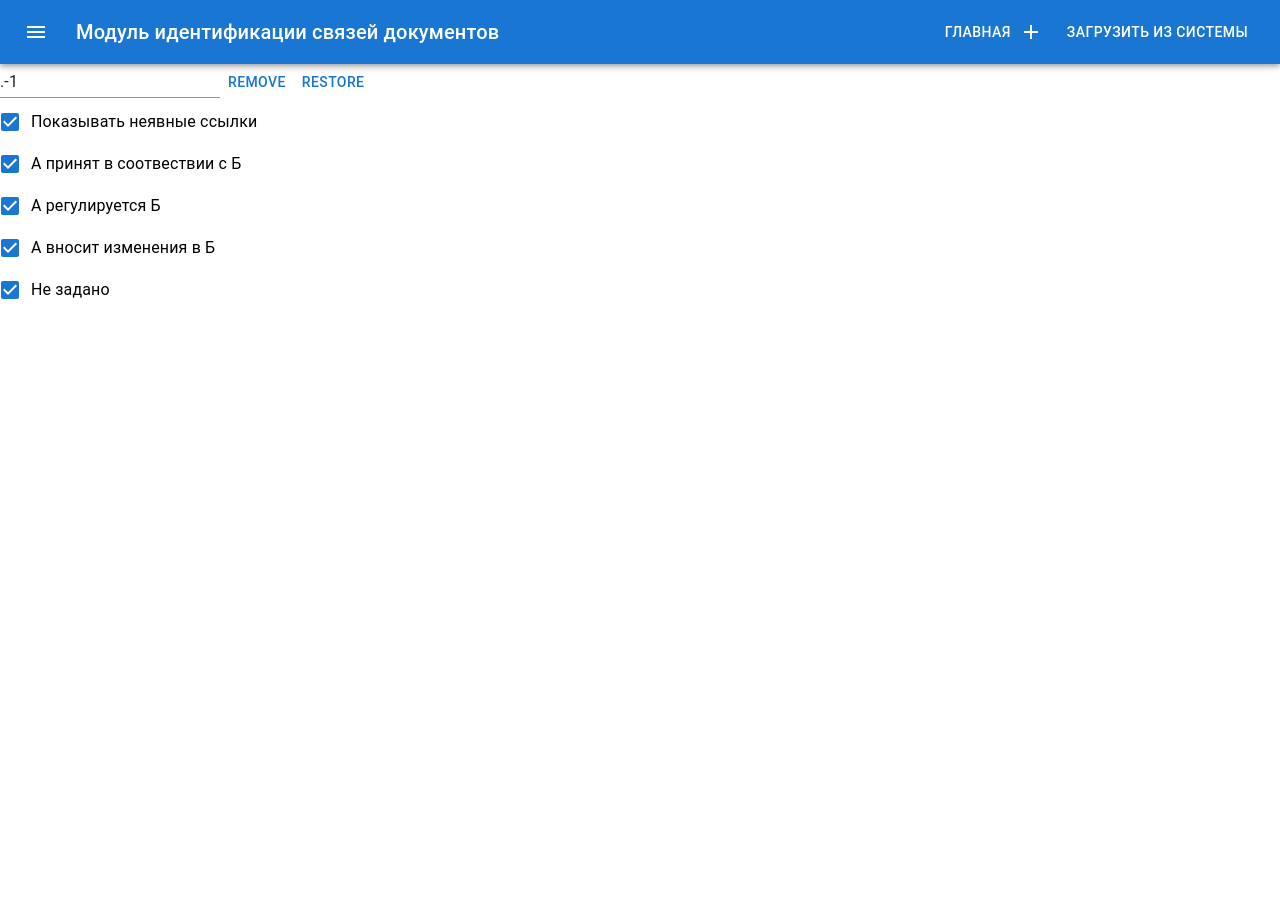
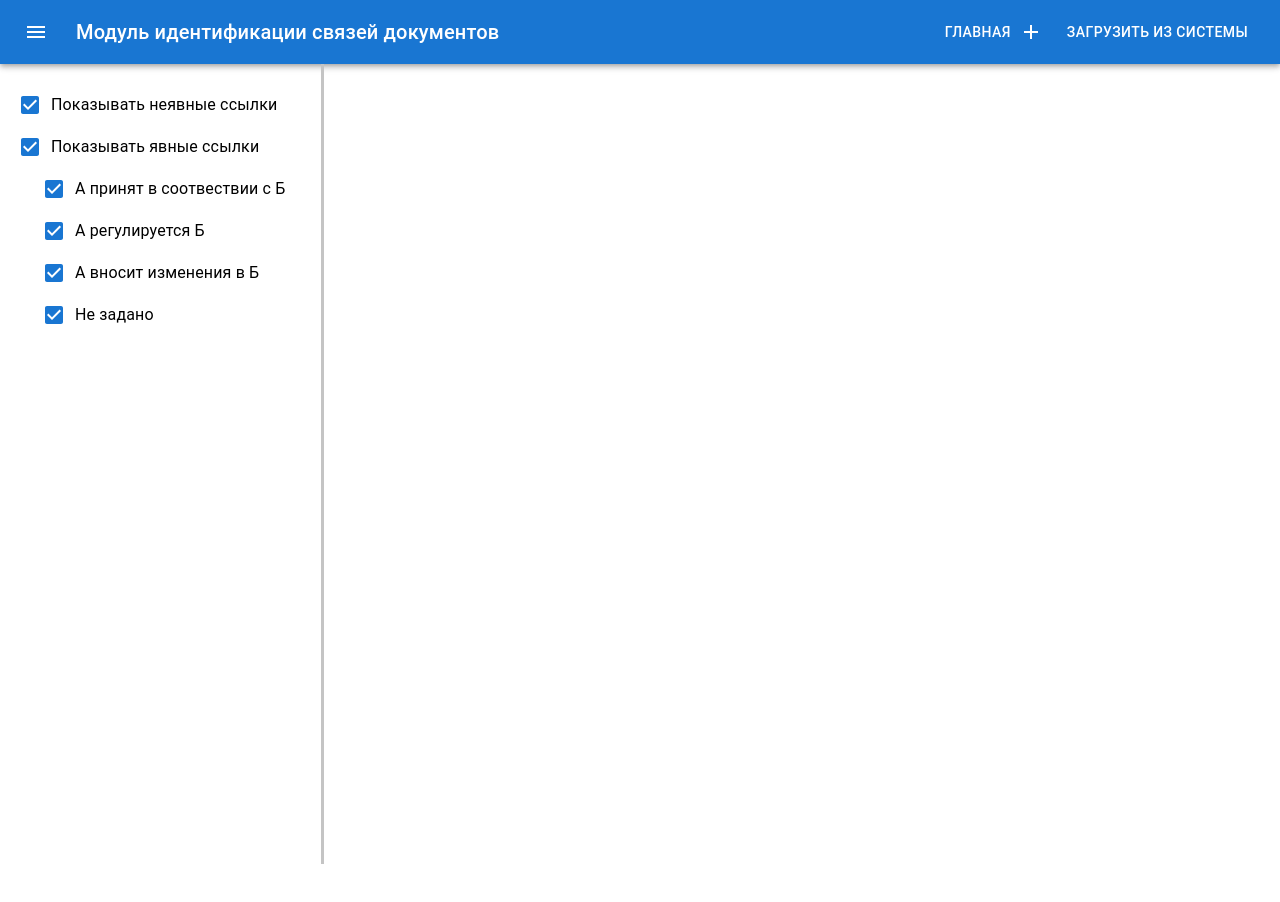
Before and after one commit to GurovaAnya/kp-app-links, a React (Create React App) app: page / in a window 1280 px wide. Shown: the top 902 px of the page. After the commit the page ends 864 px from the top, so only its background shows below. Built offline with nearby package versions, Linux system fonts and the light colour scheme; no server answers.

Commit message:
nice and clean side menu

```diff
--- a/src/App.js
+++ b/src/App.js
@@ -2,15 +2,20 @@ import './App.css';
 import Header from "./Header"
 import RoutesLocal from "./RoutesLocal";
 import MainPage from "./MainPage";
+import {useState} from "react";
 
-const App = () => (
-    <div className="App">
-        <Header/>
-        <RoutesLocal>
-           <MainPage/>
-        </RoutesLocal>
+const App = () => {
+    const [showSideMenu, setShowSideMenu] = useState(true);
+    console.log("App", showSideMenu);
+    return (
+        <div className="App">
+            <Header toggleSideMenu={() => setShowSideMenu(!showSideMenu)}/>
+            <RoutesLocal showSideMenu={showSideMenu}>
+                <MainPage showSideMenu={showSideMenu}/>
+            </RoutesLocal>
 
-    </div>
-)
+        </div>
+    );
+}
 
 export default App;
--- a/src/Graph.js
+++ b/src/Graph.js
@@ -5,7 +5,7 @@ import {useNavigate} from "react-router-dom";
 import {SideMenu} from "./SideMenu";
 
 
-export function Graph() {
+export function Graph({showSideMenu}) {
     const cyto = useRef();
     const navigate = useNavigate();
     const [graph, setGraph] = useState({"edges": [], "nodes": []});
@@ -16,6 +16,7 @@ export function Graph() {
         classesToHideCopy[classes] = cy.$(classes).remove()
         setClassesToHide(classesToHideCopy);
     }
+
     const restore = (classes) => {
         const classesToHideCopy = classesToHide;
         const dataToRestore = classesToHideCopy[classes];
@@ -94,12 +95,18 @@ export function Graph() {
 
     }, [graph]);
 
+    console.log("Graph", showSideMenu);
     return (
-        <>
-
-            <SideMenu filter={filter} restore={restore}/>
-            <div className="graph" ref={cyto}/>
-        </>
+        <div className={"graph-flex-container"}>
+            {showSideMenu && (
+                <div className={"side-menu"} >
+                    <SideMenu className={"graph-flex-child"} filter={filter} restore={restore}/>
+                </div>
+            )}
+            <div className={"graph-flex-child"}>
+                <div className="graph" ref={cyto}/>
+            </div>
+        </div>
 
     );
 }
--- a/src/Header.js
+++ b/src/Header.js
@@ -11,7 +11,7 @@ import AddTextDialog from "./AddTextDialog";
 import AddFromRomaDialog from "./AddFromRomaDialog";
 
 
-const Header = () => {
+const Header = ({toggleSideMenu}) => {
 
     const [isAddModalShown, setAddModalShown] = useState(false);
     const [isAddFromRomaShown, setIsAddFromRomaShown] = useState(false);
@@ -25,6 +25,7 @@ const Header = () => {
                     color="inherit"
                     aria-label="menu"
                     sx={{mr: 2}}
+                    onClick={toggleSideMenu}
                 >
                     <MenuIcon/>
                 </IconButton>
--- a/src/MainPage.js
+++ b/src/MainPage.js
@@ -1,10 +1,13 @@
 import React from "react";
 import {Graph} from "./Graph";
 
-const MainPage = () => (
-    <>
-        <Graph/>
-    </>
-);
+const MainPage = ({showSideMenu}) => {
+    console.log("MainPage", showSideMenu);
+    return (
+        <>
+            <Graph showSideMenu={showSideMenu}/>
+        </>
+    );
+}
 
 export default MainPage;
--- a/src/RoutesLocal.js
+++ b/src/RoutesLocal.js
@@ -9,11 +9,11 @@ import {
 import MainPage from "./MainPage";
 
 
-const RoutesLocal = () => (
+const RoutesLocal = ({showSideMenu}) => (
     <Router>
         <Routes>
             <Route path="/document/:id" element={<DocumentInfo/>}/>
-            <Route path="/" element={<MainPage/>}/>
+            <Route path="/" element={<MainPage showSideMenu={showSideMenu}/>}/>
         </Routes>
     </Router>
 );
--- a/src/SideMenu.js
+++ b/src/SideMenu.js
@@ -1,10 +1,8 @@
 import React, {useState} from "react";
-import Input from "@mui/material/Input";
-import Button from "@mui/material/Button";
-import {Checkbox, FormControlLabel} from "@mui/material";
+import {Box, Checkbox, FormControlLabel} from "@mui/material";
+import filter from "cytoscape/src/collection/filter";
 
 export const SideMenu = ({filter, restore}) => {
-    const [classes, setClasses] = useState(".-1");
     const [showImplicit, setShowImplicit] = useState(true);
     const [show0, setShow0] = useState(true);
     const [show1, setShow1] = useState(true);
@@ -12,12 +10,6 @@ export const SideMenu = ({filter, restore}) => {
     const [showNone, setShowNone] = useState(true);
 
     return <div>
-        <Input
-            value={classes}
-            onChange={(val) => setClasses(val.target.value)}
-        />
-        <Button onClick={() => filter(classes)}>Remove</Button>
-        <Button onClick={() => restore(classes)}>Restore</Button>
         <StyleCheckbox
             styleId={".implicit"}
             show={showImplicit}
@@ -26,6 +18,21 @@ export const SideMenu = ({filter, restore}) => {
             filter={filter}
             label={"Показывать неявные ссылки"}
         />
+
+        <ExplicitCheckbox
+            show0={show0}
+            show1={show1}
+            show2={show2}
+            showNone={showNone}
+            setShow0={setShow0}
+            setShow1={setShow1}
+            setShow2={setShow2}
+            setShowNone={setShowNone}
+            filter={filter}
+            restore={restore}
+            children={
+
+            <Box sx={{ display: 'flex', flexDirection: 'column', ml: 3 }}>
                 <StyleCheckbox
                     styleId=".0"
                     show={show0}
@@ -58,6 +65,7 @@ export const SideMenu = ({filter, restore}) => {
                     filter={filter}
                     label={"Не задано"}
                 />
+                </Box>}/>
     </div>
 }
 
@@ -85,3 +93,41 @@ const StyleCheckbox = ({styleId, show, setShow, restore, filter, label}) => {
         </div>
     );
 }
+
+const ExplicitCheckbox = ({show0, setShow0, show1, setShow1, show2, setShow2, showNone, setShowNone, children, filter, restore}) => {
+
+    const handleParentChange = (event) => {
+        const checked = event.target.checked;
+        handleChangeAndShow(show0, setShow0, filter, restore, ".0", checked);
+        handleChangeAndShow(show1, setShow1, filter, restore, ".1", checked);
+        handleChangeAndShow(show2, setShow2, filter, restore, ".2", checked);
+        handleChangeAndShow(showNone, setShowNone, filter, restore, ".none", checked);
+
+    }
+
+    const handleChangeAndShow = (show, setShow, filter, restore, id, checked) => {
+        if (show === checked)
+            return;
+        if (show)
+            filter(id);
+        else
+            restore(id);
+        setShow(checked);
+    }
+
+    return (
+    <div>
+        <FormControlLabel
+            label="Показывать явные ссылки"
+            control={
+                <Checkbox
+                    checked={show0 && show1 && show2 && showNone}
+                    indeterminate={!(show0 && show1 && show2 && showNone) && (show0 || show1 || show2 || showNone)}
+                    onChange={handleParentChange}
+                />
+            }
+        />
+        {children}
+    </div>
+    );
+}
--- a/src/styles.css
+++ b/src/styles.css
@@ -1,6 +1,19 @@
 .graph{
-  width: 100vw;
+  width: 70vw;
   height: 100vh;
+}
+
+.graph-flex-container{
+  display: flex;
+}
+
+.graph-flex-child{
+  flex: 1;
+}
+
+.side-menu{
+  padding: 20px;
+  border-right: solid #c4c4c4;
 }
 
 .select-doc{
```
Lines whose indentation alone changed are shown as unchanged.
